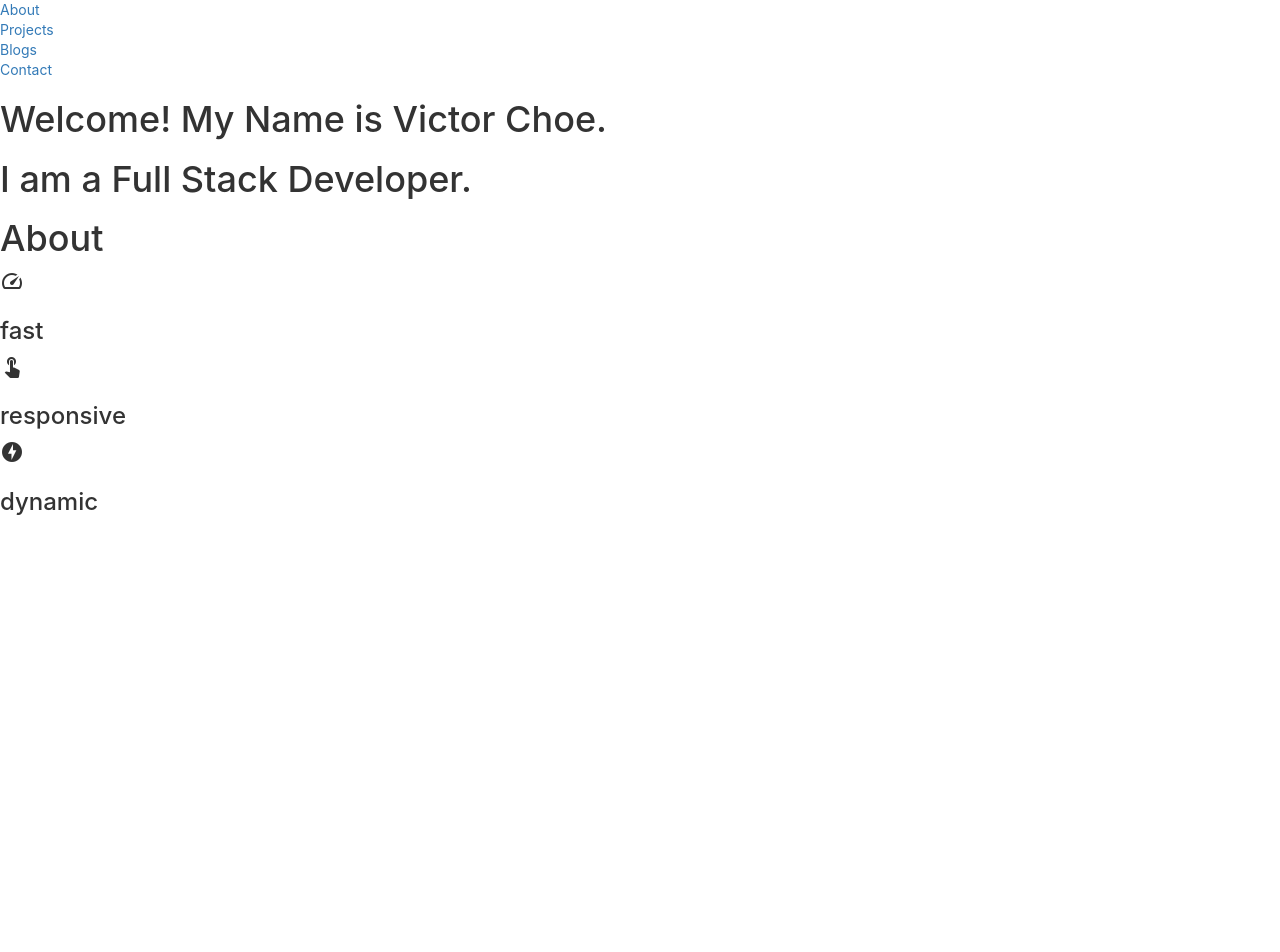
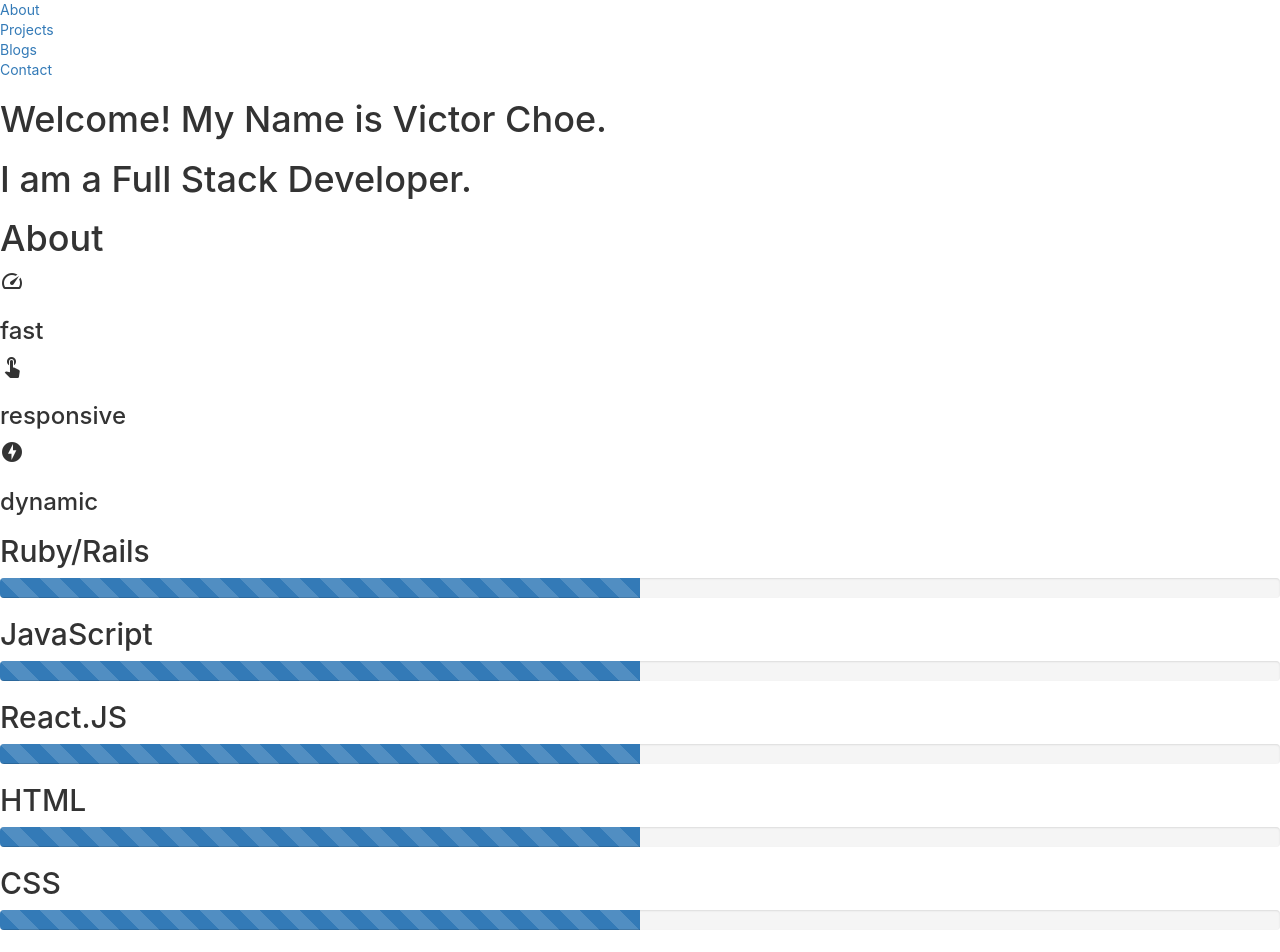
Before and after one commit to vchoe89/discard, a React (Create React App) app: page / in a window 1280 px wide. Shown: the top 952 px of the page. Before the commit the page ends 800 px from the top, so only its background shows below. Built offline with nearby package versions, Linux system fonts and the light colour scheme.

Commit message:
adding progress bars

```diff
--- a/src/components/About.js
+++ b/src/components/About.js
@@ -1,11 +1,12 @@
 import React from 'react'
+import { ProgressBar } from 'react-bootstrap';
 
 class About extends React.Component{
 
 
   render(){
     return(
-      <div>
+      <div id='icon-section'>
         <h1 className='headlines'>About</h1>
         <div>
           <i class="material-icons">
@@ -25,8 +26,30 @@ class About extends React.Component{
             </i>
             <h3>dynamic</h3>
         </div>
-
-
+        <div id='bar-section'>
+          <h2 id='bar-names'>Ruby/Rails</h2>
+          <ProgressBar animated now={50} />
+        </div>
+        <div id='bar-section'>
+          <h2 id='bar-names'>JavaScript</h2>
+          <ProgressBar animated now={50} />
+        </div>
+        <div id='bar-section'>
+          <h2 id='bar-names'>React.JS</h2>
+          <ProgressBar animated now={50} />
+        </div>
+        <div id='bar-section'>
+          <h2 id='bar-names'>HTML</h2>
+          <ProgressBar animated now={50} />
+        </div>
+        <div id='bar-section'>
+          <h2 id='bar-names'>CSS</h2>
+          <ProgressBar animated now={50} />
+        </div>
+        <div id='bar-section'>
+          <h2 id='bar-names'>Redux</h2>
+          <ProgressBar animated now={50} />
+        </div>
       </div>
     )
   }
```
